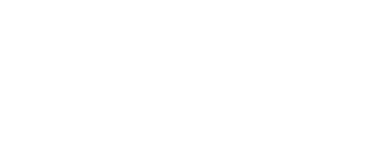
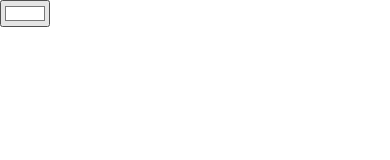
Before and after one commit to mikhail-ev/led-control, a React (Create React App) app: page / in a window 390 px wide. Shown: the top 160 px of the page. Built offline with nearby package versions, Linux system fonts and the light colour scheme.

Commit message:
Iphone fix

```diff
--- a/src/App.css
+++ b/src/App.css
@@ -86,13 +86,13 @@
 
 .label {
     display: block;
-    height: 100%;
+    /*height: 100%;*/
 }
 
-.label input {
-    visibility: hidden;
-    display: none;
-}
+/*.label input {*/
+/*    visibility: hidden;*/
+/*    display: none;*/
+/*}*/
 
 .loader {
     position: absolute;
```
